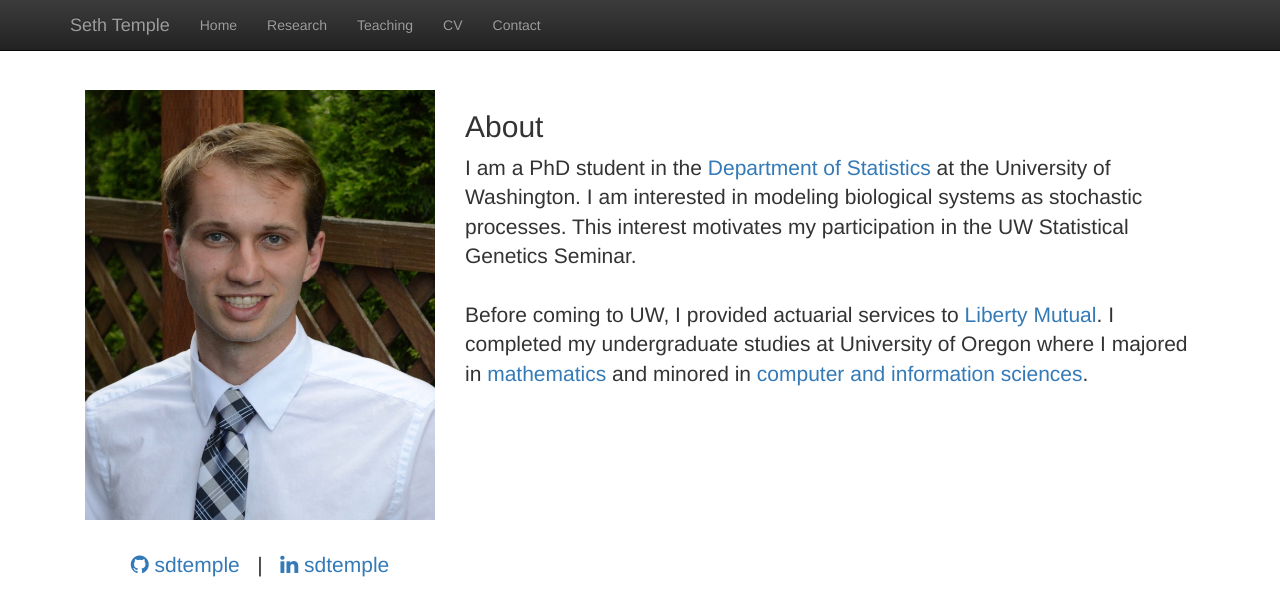
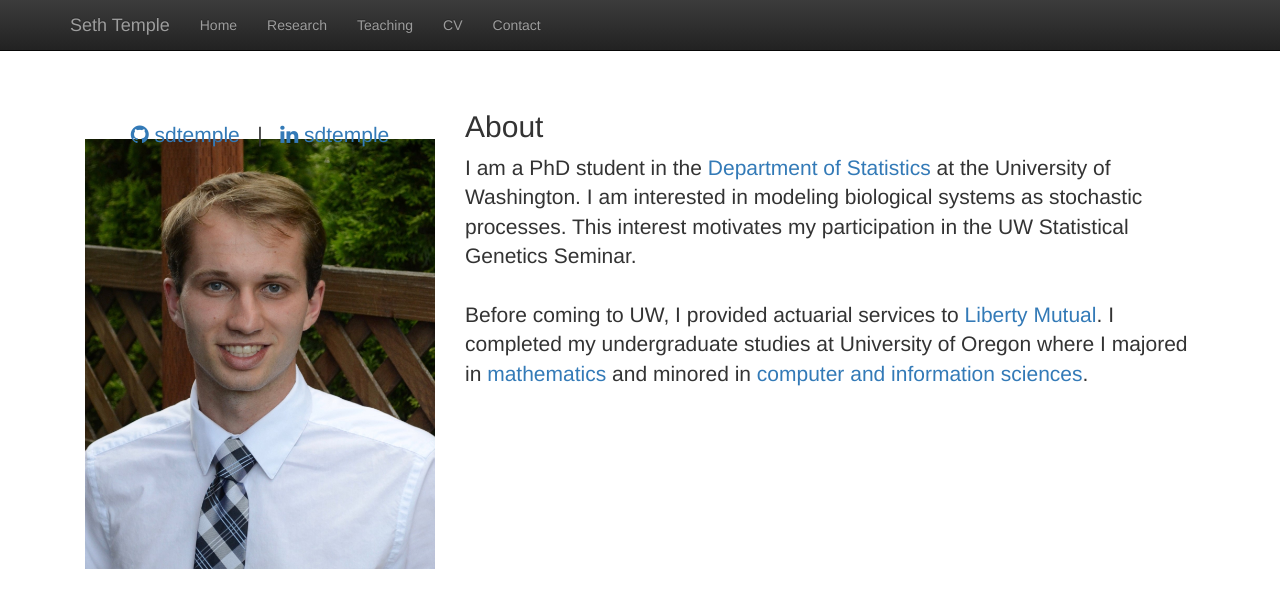
Before and after one commit to sdtemple/sdtemple.github.io, a Jekyll site: the page built from index.html, in a window 1280 px wide. Shown: the top 616 px of the page. Built offline with Jekyll 4.4.1, drawn with Linux system fonts in a browser that asks for light colours; nearby versions of some CDN libraries; library files that are not in the unit come from our copies.

Commit message:
Update index.html

```diff
--- a/index.html
+++ b/index.html
@@ -5,14 +5,14 @@ title:  'Seth Temple'
 
 <div class="row featurette">
 <div class="col-md-4">
-  <img class="featurette-image img-responsive" src="images/me.jpeg">
-  <div style="position: relative; bottom: -30px;">
+  <div style="position: relative; top: 30px;">
        <center><p class = "lead">
   <a href = "https://github.com/sdtemple"><i class="fa fa-github" aria-hidden="true"></i> sdtemple </a>
          &nbsp;&nbsp;|&nbsp;&nbsp;
   <a href = "https://www.linkedin.com/in/sdtemple/"><i class="fa fa-linkedin" aria-hidden="true"></i> sdtemple</a>
          </p></center>
   </div>
+  <img class="featurette-image img-responsive" src="images/me.jpeg">
 </div>
 
 
```
